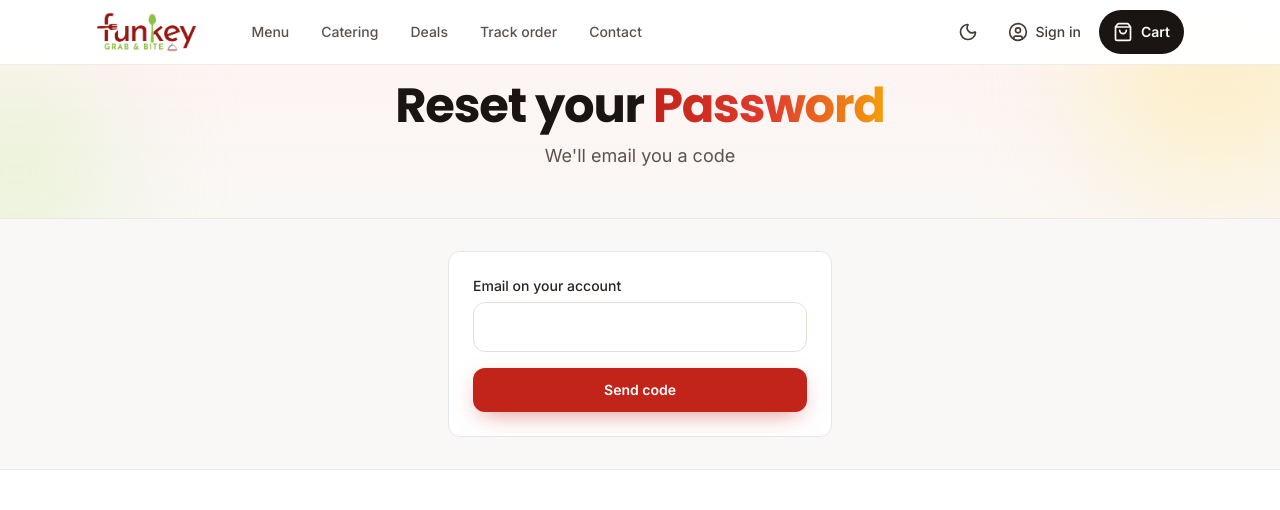
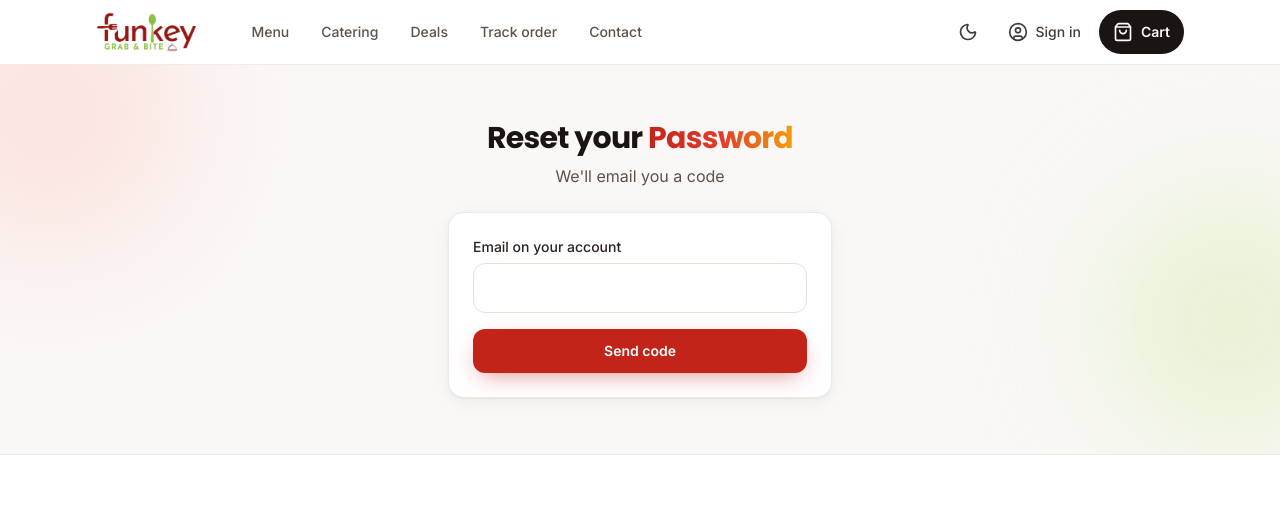
Before and after one commit to Oluwaseyi89/funkey-grab-and-bite, a Nuxt app in the folder funkey-bite-web/: page /account/forgot-password in a window 1280 px wide. Shown: the top 510 px of the page. Built offline with nearby package versions, Linux system fonts and the light colour scheme; no server answers.

Commit message:
style(web): restyle the sign-in frame

```diff
--- a/funkey-bite-web/components/account/AccountCard.vue
+++ b/funkey-bite-web/components/account/AccountCard.vue
@@ -1,8 +1,13 @@
 <template>
-  <div class="mt-[-30px]">
-    <PageHeader :title-before="titleBefore" :highlight-text="highlight" :subtitle="subtitle" :narrow="true" :alignment="'center'" variant="gradient" />
-    <div class="container-narrow px-4 sm:px-6 lg:px-8 py-8 max-w-md">
-      <div class="bg-white dark:bg-slate-800 rounded-xl p-6 border border-gray-200 dark:border-slate-700 space-y-4">
+  <div class="relative overflow-hidden">
+    <div aria-hidden="true" class="pointer-events-none absolute -left-24 -top-24 h-72 w-72 rounded-full bg-brand-200/40 blur-3xl dark:bg-brand-700/15" />
+    <div aria-hidden="true" class="pointer-events-none absolute -right-20 top-32 h-64 w-64 rounded-full bg-leaf-200/40 blur-3xl dark:bg-leaf-600/10" />
+    <div class="container-narrow relative max-w-md py-8 md:py-14">
+      <h1 class="text-center font-display text-3xl font-bold text-ink-900 dark:text-white">
+        {{ titleBefore }} <span class="text-gradient">{{ highlight }}</span>
+      </h1>
+      <p class="mt-2 text-center text-ink-600 dark:text-ink-300">{{ subtitle }}</p>
+      <div class="card mt-6 space-y-5 p-6">
         <slot />
       </div>
     </div>
@@ -10,8 +15,6 @@
 </template>
 
 <script setup lang="ts">
-import PageHeader from '../layout/PageHeader.vue'
-
 // The frame shared by the sign-in, registration and password reset pages.
 defineProps<{ titleBefore: string; highlight: string; subtitle: string }>()
 </script>
```
